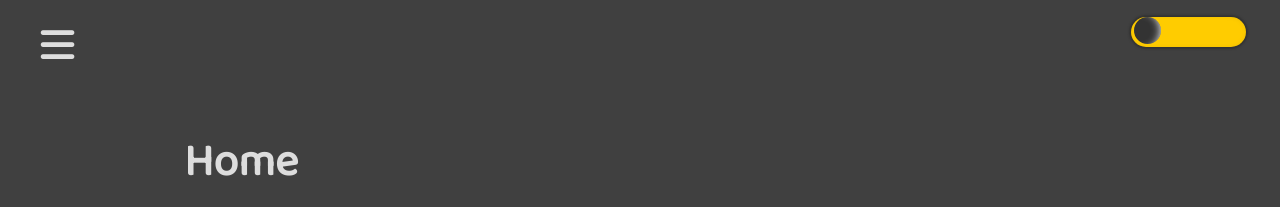
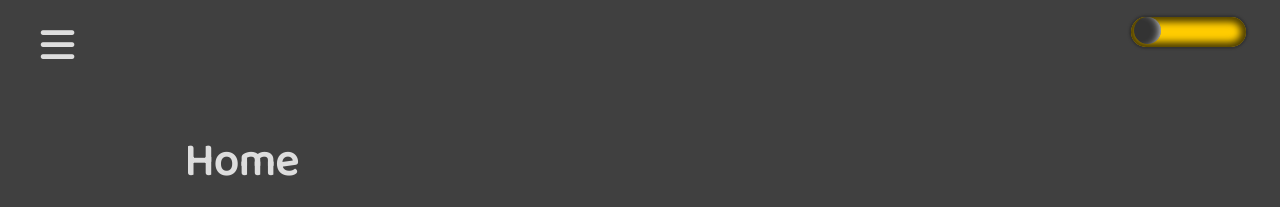
Before and after one commit to brettjrea/brettjrea.github.io-old, a Jekyll site: the page built from index.md, in a window 1280 px wide. Shown: the top 207 px of the page. Built offline with Jekyll 4.4.1, drawn with Linux system fonts in a browser that asks for light colours; nearby versions of some CDN libraries; comment, search, counter and statistics services are not loaded.

Commit message:
Update styles.scss

```diff
--- a/assets/css/styles.scss
+++ b/assets/css/styles.scss
@@ -29,7 +29,7 @@ html[data-theme="dark"] {
   --soc: #fc0;
   --socshine: inset 7px 0px 9px -7px rgba(0,0,0,0.7);
   --togbg: #fc0;
-  --togbgshine: 0px 0px 2px 2px #333, inset 0px 0px 9px -7px rgba(0,0,0,0.7);
+  --togbgshine: 0px 0px 2px 2px #333, inset 0px 0px 7px 5px rgba(0,0,0,0.7);
   --togswitch: #333;
   --togswitchshine: inset -7px 0px 9px -7px white;
 
```
